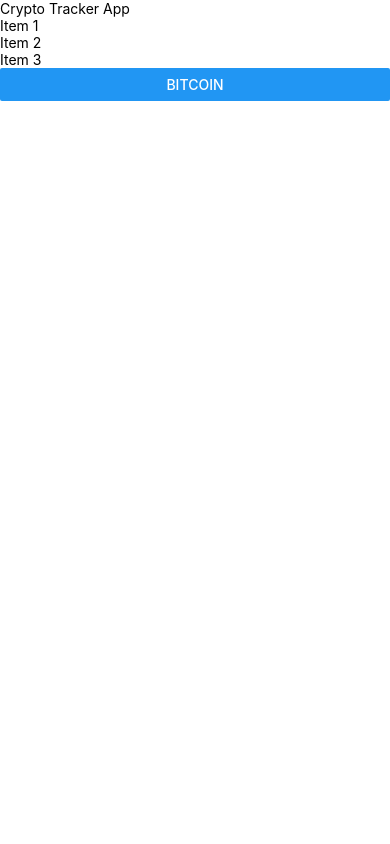
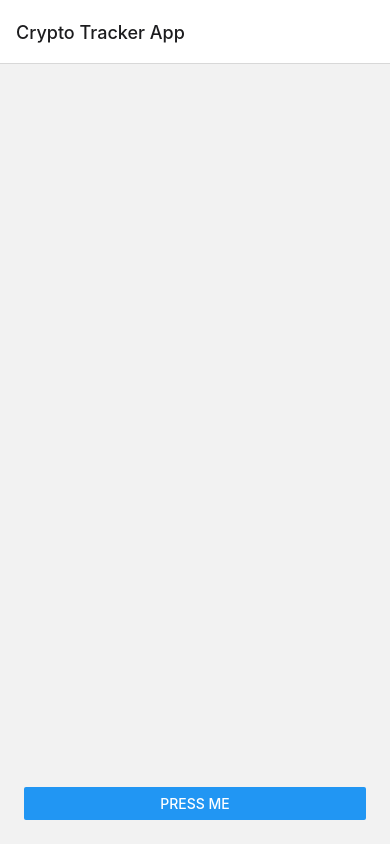
Before and after one commit to spotted-metal/NFI-Assessment, a React Native app in the folder src/: screen / in a window 390 px wide. Built offline with nearby package versions, Linux system fonts and the light colour scheme.

Commit message:
Add basic navigation

```diff
--- a/src/App.js
+++ b/src/App.js
@@ -1,29 +1,27 @@
 import React from 'react';
-import {
-  Button,
-  ScrollView,
-  Text,
-  View,
-} from 'react-native';
+import { NavigationContainer } from '@react-navigation/native';
+import { createNativeStackNavigator } from '@react-navigation/native-stack';
 
-import {getCurrencyData} from './js/messari.js';
+import { HomeScreen, AddCurrencyScreen } from './js/screen';
+
+const Stack = createNativeStackNavigator();
 
 const App = () => {
   return (
-      <>
-        <Text>
-          Crypto Tracker App
-        </Text>
-        <ScrollView>
-          <Text>Item 1</Text>
-          <Text>Item 2</Text>
-          <Text>Item 3</Text>
-          <Button
-            onPress={() => getCurrencyData("btc").then(a => console.log(a)).catch(e => console.log(e))}
-            title="Bitcoin"
-          ></Button>
-        </ScrollView>
-      </>
+      <NavigationContainer>
+        <Stack.Navigator>
+          <Stack.Screen
+            name = "Home"
+            component = {HomeScreen}
+            options = {{ title: 'Crypto Tracker App'}}
+          />
+          <Stack.Screen
+            name = "AddCurrency"
+            component = {AddCurrencyScreen}
+            options = {{ title: 'Add a Cryptocurrency'}}
+          />
+        </Stack.Navigator>
+      </NavigationContainer>
   );
 };
 
--- /dev/null
+++ b/src/js/screen.js
@@ -0,0 +1,38 @@
+import React from 'react';
+import { Button, FlatList, ScrollView, Text, TextInput, View } from 'react-native';
+import CurrencyListItem from './listItem';
+
+const HomeScreen = ({ navigation }) => {
+    return (
+        <View style={{flex: 1}}>
+            <FlatList style={{flex: 1, padding: 24}}/>
+            <View style={{padding: 24}}>
+            <Button
+                style={{padding: 24}}
+                onPress={() => {
+                    console.log("Home Pressed");
+                    navigation.navigate('AddCurrency');
+                }}
+                title="Press me"
+            />
+            </View>
+        </View>
+    )
+}
+
+const AddCurrencyScreen = ({ navigation }) => {
+    return (
+        <View>
+            <TextInput></TextInput>
+            <Button
+                onPress={() => {
+                    console.log("Add Pressed");
+                    navigation.navigate('Home');
+                }}
+                title="Press me"
+            ></Button>
+        </View>
+    )
+}
+
+export {HomeScreen, AddCurrencyScreen};
```
